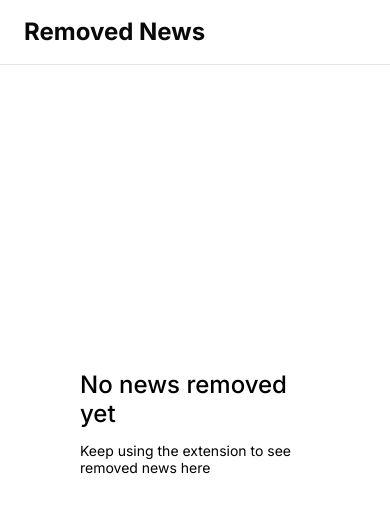
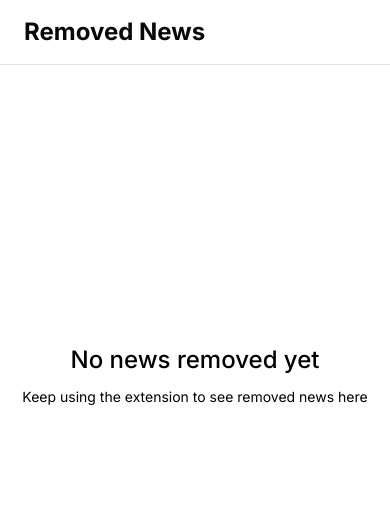
Before and after one commit to hattima-tim/remove-bad-content, a website built with Vite: page history.html in a window 390 px wide. Built offline with nearby package versions, Linux system fonts and the light colour scheme; some packages are replaced by stand-ins of ours.

Commit message:
make history page responsive

```diff
--- a/history.css
+++ b/history.css
@@ -85,3 +85,9 @@
   text-decoration: none;
   cursor: pointer;
 }
+
+@media (max-width: 500px) {
+  #tableContainer {
+    padding: 0px;
+  }
+}
--- a/history.html
+++ b/history.html
@@ -2,6 +2,7 @@
 <html lang="en">
   <head>
     <meta charset="UTF-8" />
+    <meta name="viewport" content="width=device-width, initial-scale=1.0" />
     <title>Removed News History</title>
     <link
       href="https://fonts.googleapis.com/css2?family=Inter:wght@100..900&display=swap"
```
